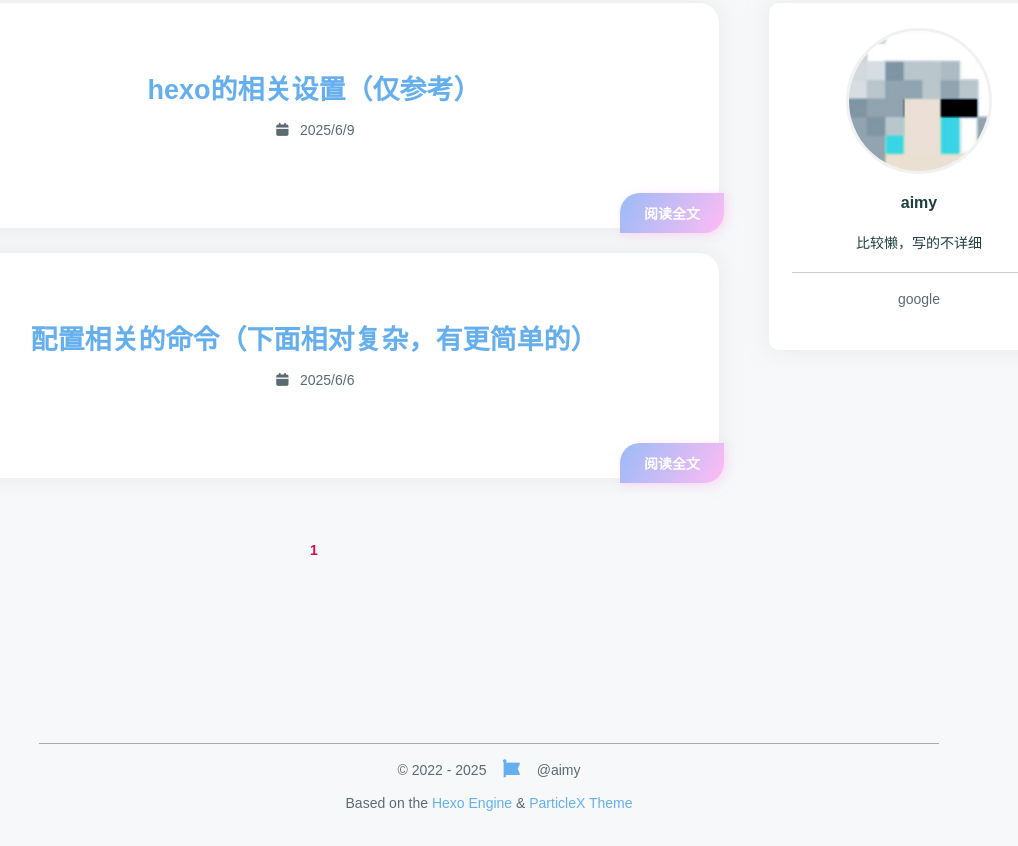
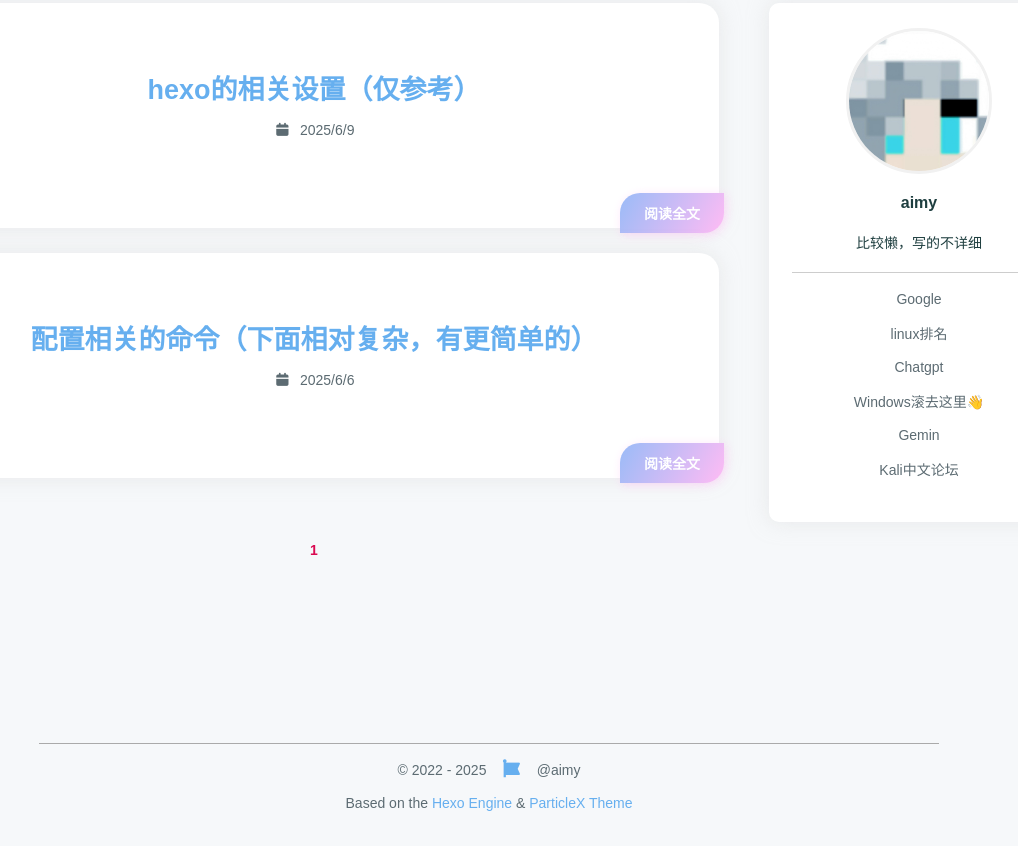
Before and after one commit to aimy1/book.github.io, a plain HTML site: page index.html in a window 1280 px wide. Shown: the part 817-1663 px from the top of the page, without its empty margins (151-1169 px from the left). Drawn offline with nearby package versions, Linux system fonts and the light colour scheme; a script that the page names is missing; a web font is replaced by a local one.

Commit message:
Site updated: 2025-06-09 19:19:17

```diff
--- a/index.html
+++ b/index.html
@@ -268,7 +268,12 @@
         <div class="friend-links">
 
             <div class="friend-link">
-                <a target="_blank" rel="noopener" href="https://google.com">google</a>
+                <a target="_blank" rel="noopener" href="https://google.com">Google</a>
+                <a target="_blank" rel="noopener" href="https://distrowatch.com/">linux排名</a>
+                <a target="_blank" rel="noopener" href="https://chatgpt.com/">Chatgpt</a>
+                <a target="_blank" rel="noopener" href="https://www.coolexe.com/">Windows滚去这里👋</e>
+                <a target="_blank" rel="noopener" href="https://gemini.google.com/app">Gemin</a>
+                <a target="_blank" rel="noopener" href="https://www.kaliorg.com/">Kali中文论坛</a>
             </div>
 
         </div>
```
